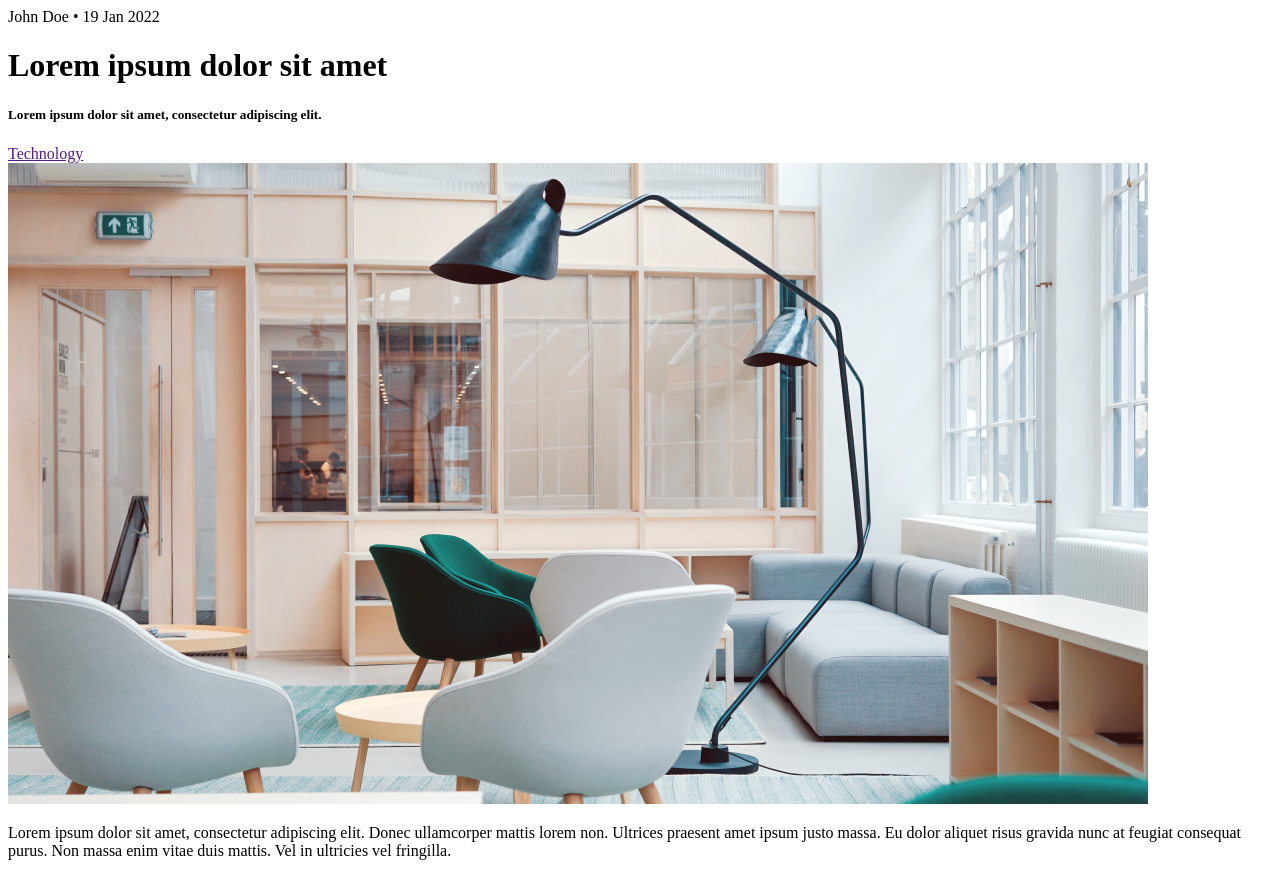
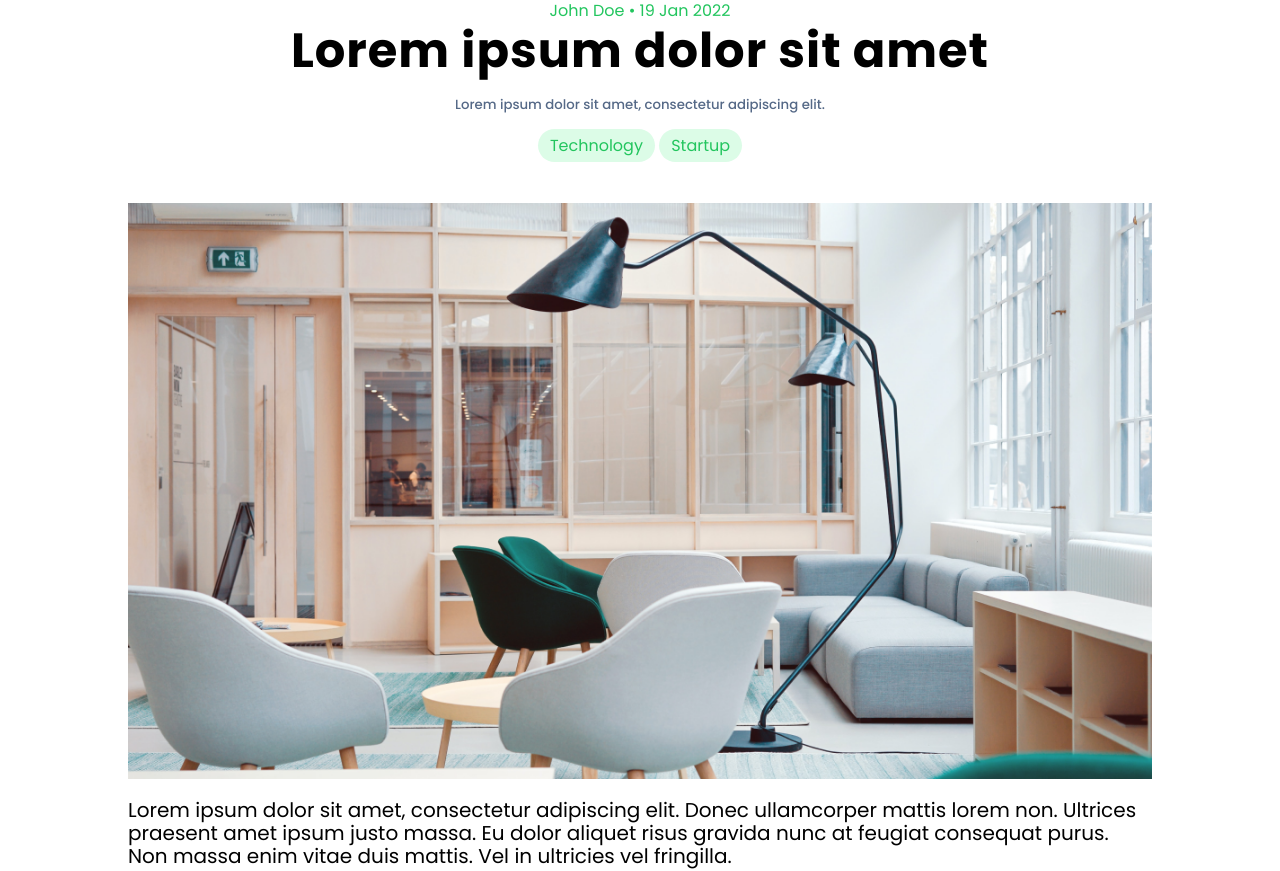
Before and after one commit to sunupf/paw-review, a plain HTML site: page index.html in a window 1280 px wide. Shown: the top 871 px of the page. Drawn offline with nearby package versions, Linux system fonts and the light colour scheme.

Commit message:
feat(css): add css to the web

```diff
--- /dev/null
+++ b/assets/css/styles.css
@@ -0,0 +1,112 @@
+@import url('https://cdnjs.cloudflare.com/ajax/libs/normalize/8.0.1/normalize.min.css');
+@import url('https://fonts.googleapis.com/css2?family=Poppins:wght@400;500;600;700&display=swap');
+
+
+:root {
+    --black: #1C232D;
+    --white: #FFF;
+    --gray-100: #EEF0F3;
+    --gray-200: #D5DAE1;
+    --gray-300: #BBC3CF;
+    --gray-400: #8896AB;
+    --gray-500: #556987;
+    --gray-600: #333F51;
+    --primary-100: #DCFCE7;
+    --primary-500: #22C55E;
+
+    --font-sm : 0.75rem;
+    --font-base : 1rem;
+    --font-lg : 1.25rem;
+    --font-xl : 1.125rem;
+    --font-xxl : 1.5rem;
+    --font-3xl : 1.875rem;
+    --font-4xl : 3rem;
+
+    --leading-1: 1.25;
+    --leading-2: 1.267;
+    --leading-3: 1.33;
+    --leading-4: 1.5;
+    --leading-5: 1.55;
+
+    --kerning-1: 0.02em;
+
+    --space-1: 1rem;
+    --space-2: 1.125rem;
+
+    --rounded-full: 9999px;
+}
+
+html {
+    font-family: 'Poppins', sans-serif;
+}
+
+h1 {
+    line-height: var(--leading-1);
+    font-size: var(--font-4xl);
+    font-weight: bold;
+    letter-spacing: var(--kerning-1);
+    margin: 0;
+    text-align: center;
+}
+
+h2 {
+    line-height: var(--leading-2);
+    font-size: var(--font-3xl);
+    font-weight: 600;
+}
+
+h5 {
+    text-align: center;
+    color: var(--gray-500);
+}
+
+p {
+    font-size: var(--font-lg);
+}
+
+img {
+    display: block;
+    width: 100%;
+}
+
+.container {
+    width: 100%;
+    margin: 0 auto;
+}
+
+
+.post__thumbnail {
+    margin-top: 48px;
+}
+
+.post__info {
+    color: var(--primary-500);
+    font-size: var(--font-base);
+    line-height: var(--leading-3);
+    text-align: center;
+}
+
+.post__subtitle {
+    margin-top: var(--space-1);
+    font-weight: 500;
+}
+
+.piles {
+    width: fit-content;
+    margin: 24px auto;
+}
+
+.pile {
+    border-radius: var(--rounded-full);
+    background-color: var(--primary-100);
+    color: var(--primary-500);
+    padding: 5px 12px;
+    text-decoration: none;
+    /* display: inline-block; */
+}
+
+@media screen and (min-width:960px) {
+    .container {
+        max-width: 1024px;
+    }
+}
--- a/index.html
+++ b/index.html
@@ -5,17 +5,20 @@
     <meta http-equiv="X-UA-Compatible" content="IE=edge">
     <meta name="viewport" content="width=device-width, initial-scale=1.0">
     <title>Lorem ipsum dolor sit amet</title>
+    <link rel="stylesheet" href="assets/css/styles.css">
 </head>
 <body>
-    <div>
+    <div class="container">
+        <div class="post__info">
             John Doe • 19 Jan 2022
         </div>
         <h1>Lorem ipsum dolor sit amet</h1>
-    <h5>Lorem ipsum dolor sit amet, consectetur adipiscing elit.</h5>
-    <div>
-        <a href="">Technology</a>
+        <h5 class="post__subtitle">Lorem ipsum dolor sit amet, consectetur adipiscing elit.</h5>
+        <div class="piles">
+            <a href="#technology" class="pile">Technology</a>
+            <a href="#startup" class="pile">Startup</a>
         </div>
-    <img srcset="assets/images/img-room.png 1x, assets/images/img-room.png 2x" alt="Image of neat room">
+        <img class="post__thumbnail"srcset="assets/images/img-room.png 1x, assets/images/img-room.png 2x" alt="Image of neat room">
         <p>
             Lorem ipsum dolor sit amet, consectetur adipiscing elit. Donec ullamcorper mattis lorem non. Ultrices praesent amet ipsum justo massa. Eu dolor aliquet risus gravida nunc at feugiat consequat purus. Non massa enim vitae duis mattis. Vel in ultricies vel fringilla.
         </p>
@@ -83,5 +86,6 @@
                 <img src="assets/icons/icon-ig.svg" alt="Share to facebook">
             </button>
         </div>
+    </div>
 </body>
 </html>
```
Lines whose indentation alone changed are shown as unchanged.
